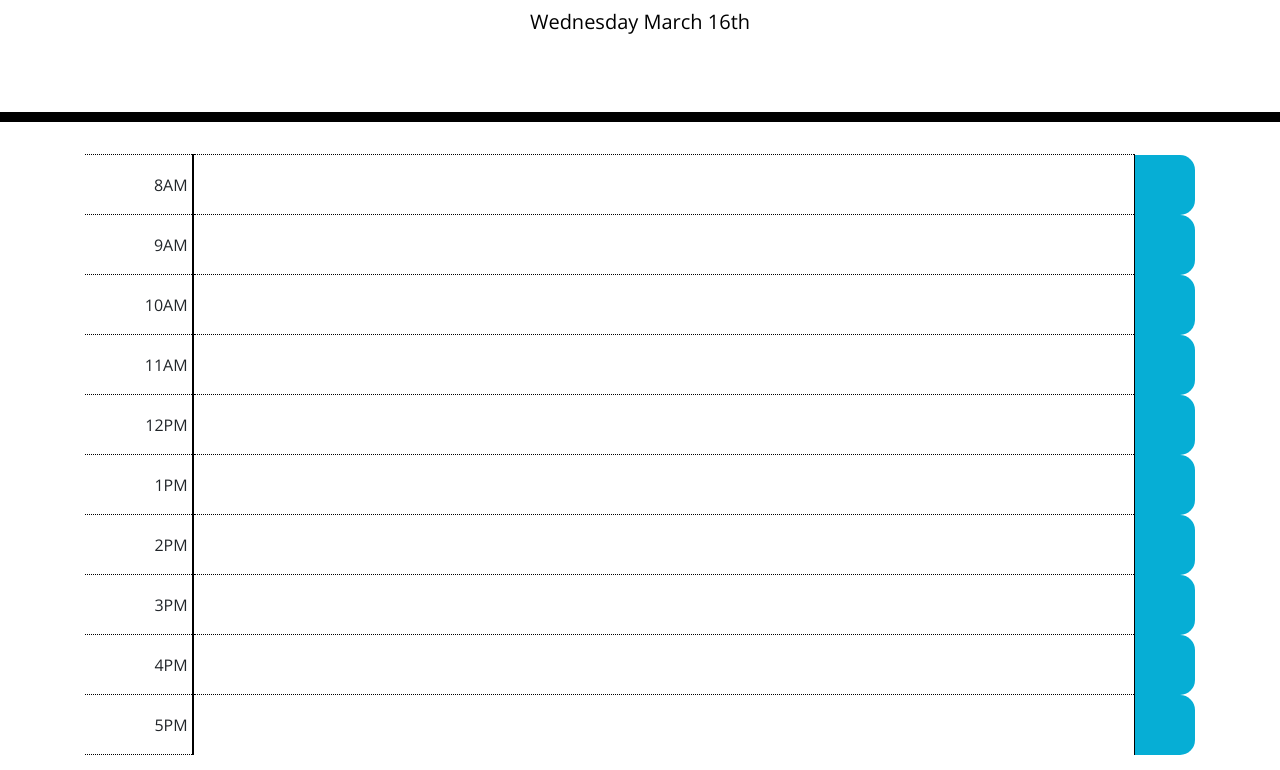
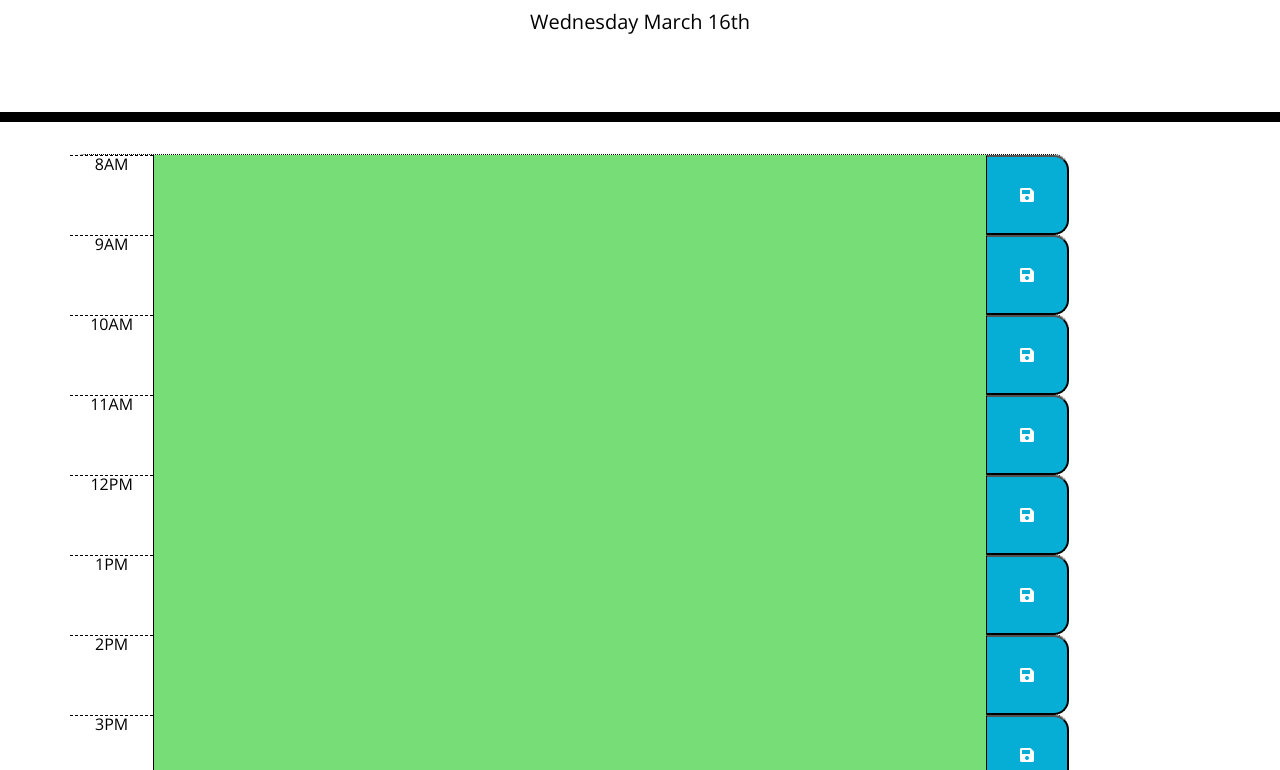
Before and after one commit to colleenkhm/run-my-life, a plain HTML site: page Develop/index.html in a window 1280 px wide. Shown: the part 182-952 px from the top of the page. Drawn offline with nearby package versions, Linux system fonts and the light colour scheme.

Commit message:
updated javascript with jquery functions for efficiency and ease

```diff
--- a/Develop/css/style.css
+++ b/Develop/css/style.css
@@ -26,6 +26,12 @@ body {
     white-space: pre-wrap;
   }
 
+  .row {
+    white-space: pre-wrap;
+    height: 80px;
+    border-top: 1px solid white;
+  }
+
   .time-block {
     text-align: center;
     border-radius: 15px;
@@ -36,6 +42,7 @@ body {
   .hour {
     background-color: #ffffff;
     color: #000000;
+    border-top: 1px dashed #000000;
   }
 
   .hour-display {
--- a/Develop/index.html
+++ b/Develop/index.html
@@ -29,58 +29,56 @@
       <p id="currentDay" class="lead"></p>
     </header>
     <div class="container">
-      <table>
-        <tr>
-          <td class="hour-display">8AM</td>
-          <td class="time-block" id="8" contentEditable="true"></td>
-          <td class=saveBtn></td>
-        </tr>
-        <tr>
-          <td class="hour-display">9AM</td>
-          <td class="time-block" id="9" contentEditable="true"></td>
-          <td class=saveBtn></td>
-        </tr>
-        <tr>
-          <td class="hour-display">10AM</td>
-          <td class="time-block" id="10" contentEditable="true"></td>
-          <td class=saveBtn></td>
-        </tr>
-        <tr">
-          <td class="hour-display">11AM</td>
-          <td class="time-block" id="11" contentEditable="true"></td>
-          <td class=saveBtn></td>
-        </tr>
-        <tr>
-          <td class="hour-display">12PM</td>
-          <td class="time-block" id="12" contentEditable="true"></td>
-          <td class=saveBtn></td>
-        </tr>
-        <tr>
-          <td class="hour-display">1PM</td>
-          <td class="time-block" id="13" contentEditable="true"></td>
-          <td class=saveBtn></td>
-        </tr>
-        <tr>
-          <td class="hour-display">2PM</td>
-          <td class="time-block" id="14" contentEditable="true"></td>
-          <td class=saveBtn></td>
-        </tr>
-        <tr>
-          <td class="hour-display">3PM</td>
-          <td class="time-block" id="15" contentEditable="true"></td>
-          <td class=saveBtn></td>
-        </tr>
-        <tr>
-          <td class="hour-display">4PM</td>
-          <td class="time-block" id="16" contentEditable="true"></td>
-          <td class=saveBtn></td>
-        </tr>
-        <tr>
-          <td class="hour-display">5PM</td>
-          <td class="time-block" id="17" contentEditable="true"></td>
-          <td class=saveBtn></td>
-        </tr>
-      </table>
+      <div class="row time-block" id="8">
+        <div class="hour col-md-1">8AM</div>
+        <textarea class="description col-md-10"></textarea>
+        <button class="saveBtn col-md-1"><i class="fas fa-save"></i></button>
+      </div>
+      <div class="row time-block" id="9">
+        <div class="hour col-md-1">9AM</div>
+        <textarea class="description col-md-10"></textarea>
+        <button class="saveBtn col-md-1"><i class="fas fa-save"></i></button>
+      </div>
+      <div class="row time-block" id="10">
+        <div class="hour col-md-1">10AM</div>
+        <textarea class="description col-md-10"></textarea>
+        <button class="saveBtn col-md-1"><i class="fas fa-save"></i></button>
+      </div>
+      <div class="row time-block" id="11">
+        <div class="hour col-md-1">11AM</div>
+        <textarea class="description col-md-10"></textarea>
+        <button class="saveBtn col-md-1"><i class="fas fa-save"></i></button>
+      </div>
+      <div class="row time-block" id="12">
+        <div class="hour col-md-1">12PM</div>
+        <textarea class="description col-md-10"></textarea>
+        <button class="saveBtn col-md-1"><i class="fas fa-save"></i></button>
+      </div>
+      <div class="row time-block" id="13">
+        <div class="hour col-md-1">1PM</div>
+        <textarea class="description col-md-10"></textarea>
+        <button class="saveBtn col-md-1"><i class="fas fa-save"></i></button>
+      </div>
+      <div class="row time-block" id="14">
+        <div class="hour col-md-1">2PM</div>
+        <textarea class="description col-md-10"></textarea>
+        <button class="saveBtn col-md-1"><i class="fas fa-save"></i></button>
+      </div>
+      <div class="row time-block" id="15">
+        <div class="hour col-md-1">3PM</div>
+        <textarea class="description col-md-10"></textarea>
+        <button class="saveBtn col-md-1"><i class="fas fa-save"></i></button>
+      </div>
+      <div class="row time-block" id="16">
+        <div class="hour col-md-1">4PM</div>
+        <textarea class="description col-md-10"></textarea>
+        <button class="saveBtn col-md-1"><i class="fas fa-save"></i></button>
+      </div>
+      <div class="row time-block" id="17">
+        <div class="hour col-md-1">5PM</div>
+        <textarea class="description col-md-10"></textarea>
+        <button class="saveBtn col-md-1"><i class="fas fa-save"></i></button>
+      </div>
 
     </div>
     <script src="https://code.jquery.com/jquery-3.4.1.min.js"></script>
--- a/Develop/js/script.js
+++ b/Develop/js/script.js
@@ -1,51 +1,41 @@
-//display current date and time
-var displayDate = moment().format('dddd MMMM Do');
-currentDay.innerHTML = displayDate;
+$(document).ready(function(){
+    //display current date and time
+    var displayDate = moment().format('dddd MMMM Do');
+    currentDay.innerHTML = displayDate;
+    // get save buttons to save content to text area when clicked
+    $(".saveBtn").on("click", function(){
+        // capture values inside text area and corresponding time
+        var task = $(this).siblings("textarea").val();
+        console.log(task)
+        var time = $(this).parent().attr("id");
+        console.log(time);
+        localStorage.setItem(time, task)
+    })
+    // grab items from local storage to put into text areas
+    $("#8 .description").val(localStorage.getItem("8"))
+    $("#9 .description").val(localStorage.getItem("9"))
+    $("#10 .description").val(localStorage.getItem("10"))
+    $("#11 .description").val(localStorage.getItem("11"))
+    $("#12 .description").val(localStorage.getItem("12"))
+    $("#13 .description").val(localStorage.getItem("13"))
+    $("#14 .description").val(localStorage.getItem("14"))
+    $("#15 .description").val(localStorage.getItem("15"))
+    $("#16 .description").val(localStorage.getItem("16"))
+    $("#17 .description").val(localStorage.getItem("17"))
 
-const timeBlockArr = document.getElementsByClassName("time-block");
-let currentHour = parseInt(moment().format("H"));
-console.log(timeBlockArr);
-// change color depending on whether event is in past, present, or future
-var changeColor = function() {
-    var count = 0;
-for (i = 8; i < 18; i++) {
-    console.log(timeBlockArr[count].id)
-    if (parseInt(timeBlockArr[count].id) < currentHour) {
-        Element.classList.add("past");
-    } else if (parseInt(timeBlockArr[count].id) === currentHour) {
-        Element.classList.add("present");
-    } else if (parseInt(timeBlockArr[count].id) > currentHour) {
-        Element.classList.add("future");
-    }
-    count ++;
-}};
+    // change color depending on whether event is in past, present, or future
+    let currentHour = parseInt(moment().format("H"));
 
-changeColor();
+    $(".description").each(function(){
+        var timeEl = $(this).parent().attr("id");
+        console.log(timeEl)
+        if (timeEl < currentHour) {
+            $(this).addClass("past")
+        } else if (timeEl === currentHour) {
+            $(this).addClass("present")
+        } else if (timeEl > currentHour) {
+            $(this).addClass("future")
+        }
 
-// timeBlockArr.forEach(changeColor);
-// change color depending on whether event is in past, present, or future
-// other format (after if and else/if statements):
-// ("timeBlock").css("background-color", "green");
-
-// Array.from(timeBlocks).forEach(timeBlock => {
-//     // still need to set timeBlock id equal to timeBlock - maybe I'm overcomplicating this and can do it in less code?
-//     let
-//         timeBlockIdString = timeBlock.id,
-//         timeBlockHour;
-//     if (timeBlockIdString) {
-//         timeBlockHour = parseInt(timeBlockIdString);
-//     }
-//     if (timeBlockHour) {
-//     //compares id to current hour and changes color
-//         if (currentHour === timeBlockHour) {
-//             timeBlock.classList.add("present");
-//         } else if (currentHour < timeBlockHour){
-//             timeBlock.classList.add("future");
-//         } else if (currentHour > timeBlockHour) {
-//             timeBlock.classList.add("future")
-//         }
-
-//     }});
-
-
-// save events to local storage
+    })
+});
```
